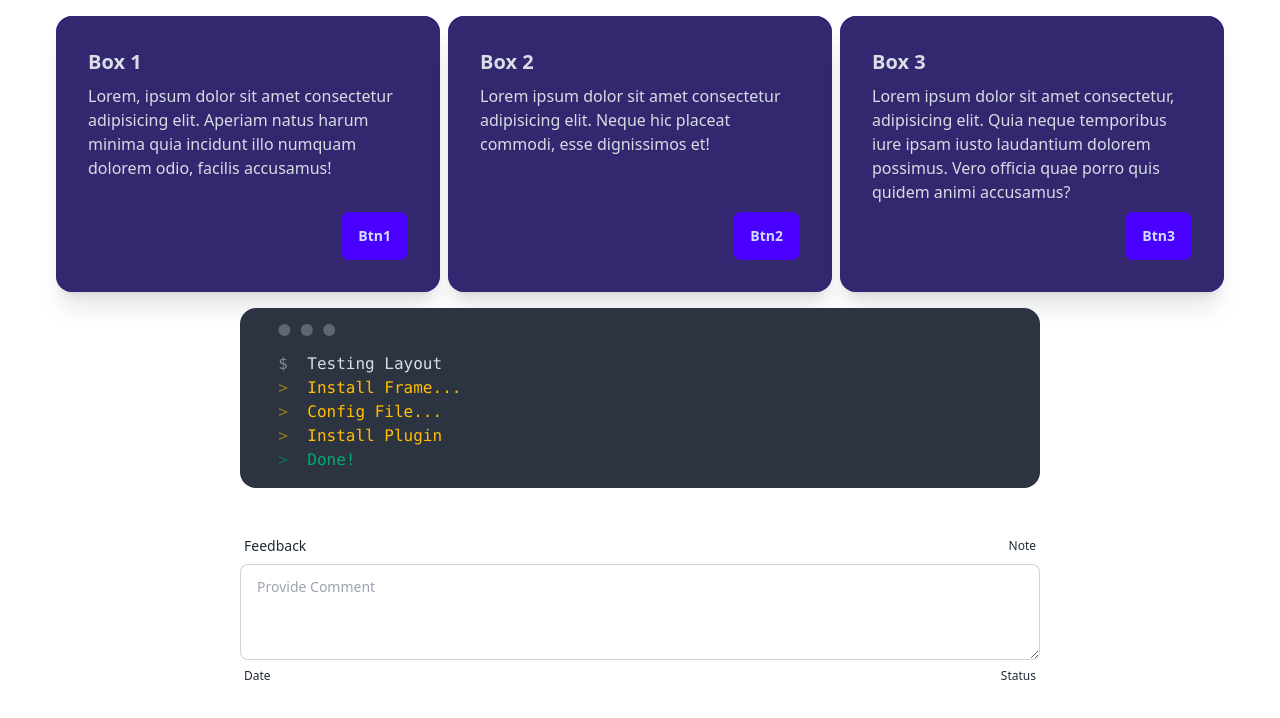
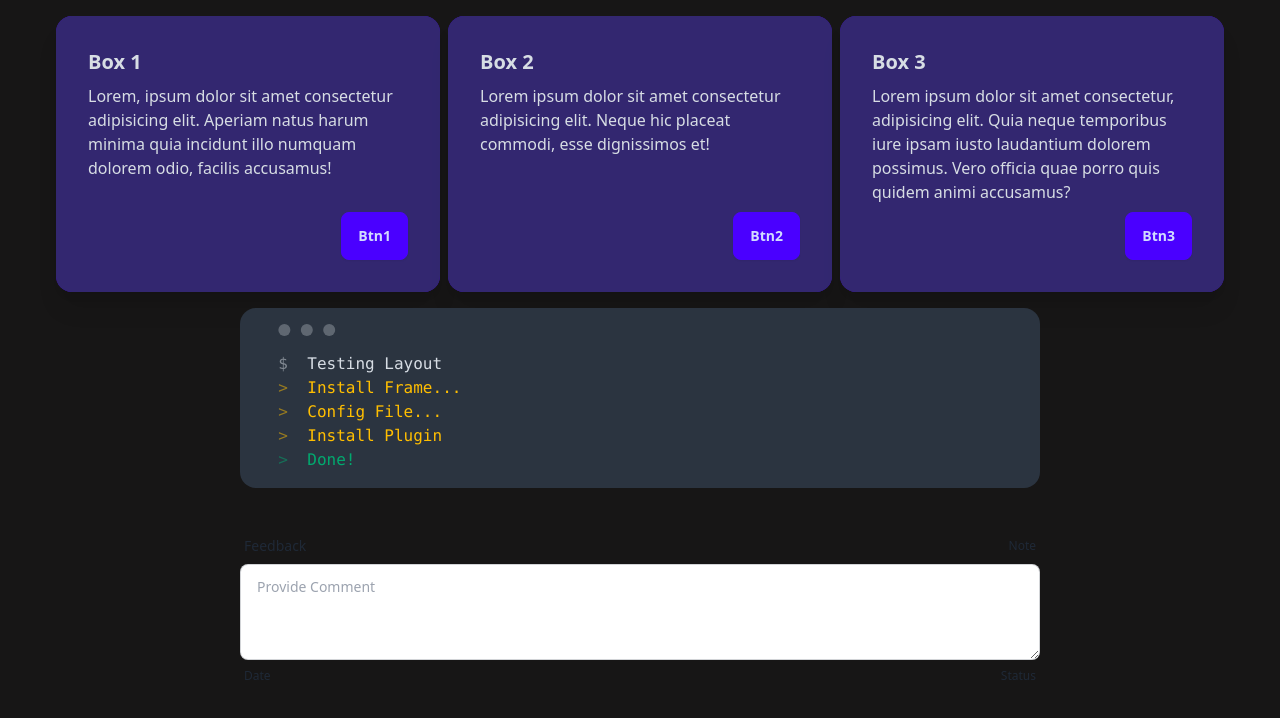
Before and after one commit to JieJ23/placeholder, a React (Vite) app: page / in a window 1280 px wide. Shown: the top 718 px of the page. Built offline with nearby package versions, Linux system fonts and the light colour scheme.

Commit message:
Added background color

```diff
--- a/src/App.jsx
+++ b/src/App.jsx
@@ -1,6 +1,6 @@
 export default function App() {
   return (
-    <>
+    <div className="h-lvh bg-[#171616]">
       <div className="p-4 flex flex-wrap gap-2 justify-center">
         <div className="card bg-primary image-full w-96 shadow-xl">
           <div className="card-body">
@@ -72,6 +72,6 @@ export default function App() {
           <span className="label-text-alt">Status</span>
         </div>
       </label>
-    </>
+    </div>
   );
 }
```
